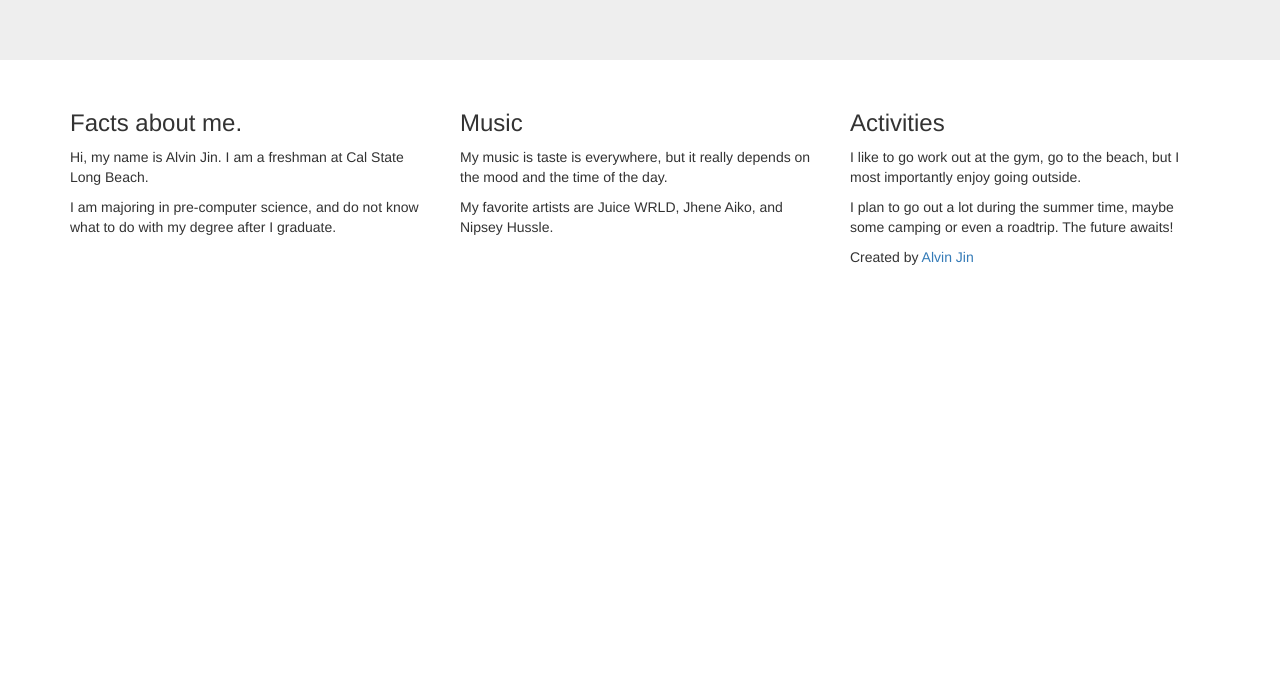
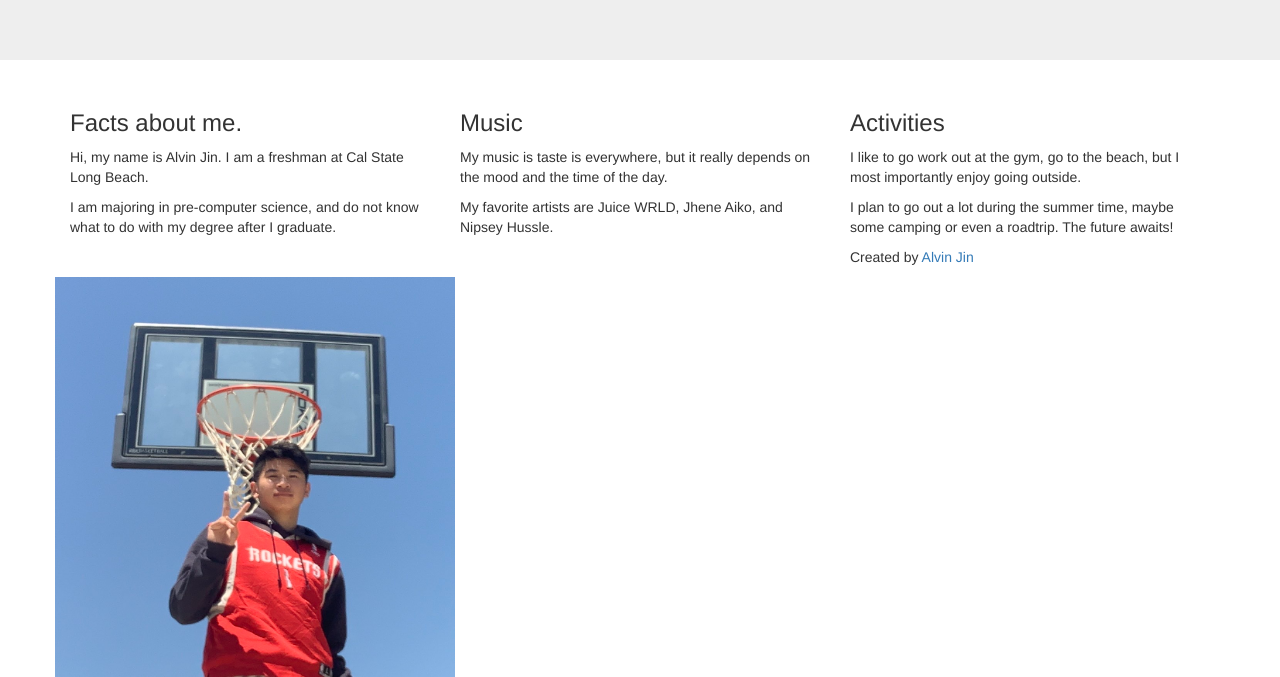
Before and after one commit to JheneJin/Bootstrap, a plain HTML site: page index.html in a window 1280 px wide. Shown: the part 180-857 px from the top of the page. Before the commit the page ends 800 px from the top, so only its background shows below. Drawn offline with nearby package versions, Linux system fonts and the light colour scheme.

Commit message:
Update index.html

```diff
--- a/index.html
+++ b/index.html
@@ -33,6 +33,7 @@
       <p>I plan to go out a lot during the summer time, maybe some camping or even a roadtrip. The future awaits!</p>
       <p>Created by <a href="mailto:Alvin.Jin01@student.csulb.edu">Alvin Jin</a>
     </div>
+    <img src="alvinjinjpeg.jpg" alt="Alvin Jin" width="400" height="400">
   </div>
 </div>
 
```
